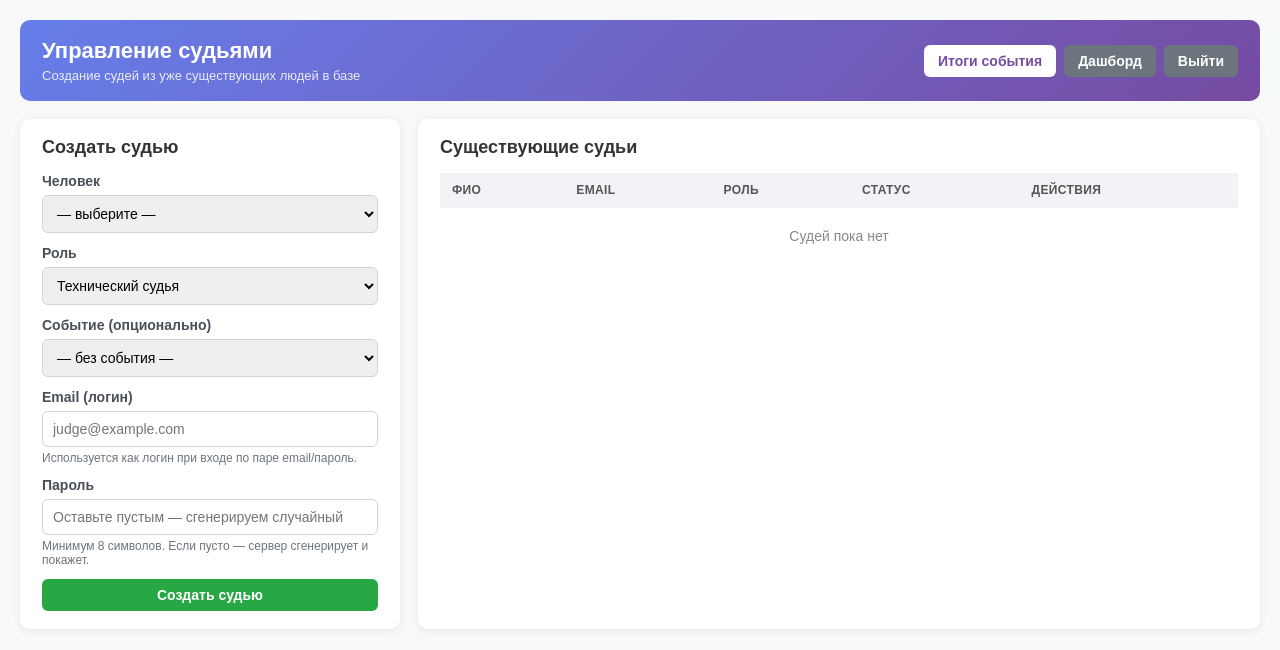
After one commit to mustinessss/astrea, a FastAPI app: template templates/admin_judges.html in a window 1280 px wide. The commit adds this page. Shown: the top 650 px of the page. Run offline with FastAPI, Linux system fonts and the light colour scheme; the template is opened without the code that fills it, so the values that code supplies are empty; parts of the project's set-up code (start-up, migrations or seed data) failed here and were passed over.

Commit message:
потихоньку идем к концу

```diff
--- a/app/api/routes/__init__.py
+++ b/app/api/routes/__init__.py
@@ -3,6 +3,7 @@ from .event import router as event_router
 from .human import router as human_router
 from .score import router as score_router
 from .team import router as team_router
+from app.api.routes.admin import router as admin_router  # NEW
 
 __all__ = [
     "auth_router",
--- a/main.py
+++ b/main.py
@@ -11,7 +11,7 @@ from fastapi.templating import Jinja2Templates
 from pydantic import BaseModel, Field
 from sqlalchemy import func
 
-from app.api.routes import auth_router, event_router, human_router, score_router, team_router
+from app.api.routes import auth_router, event_router, human_router, score_router, team_router,admin_router
 from app.api.services.calculation_service import calculate_performance_score
 from app.api.services.event_calc import calculate_event_results_parallel
 from app.api.services.score_service import upsert_score
@@ -49,7 +49,7 @@ app.include_router(human_router)
 app.include_router(event_router)
 app.include_router(score_router)
 app.include_router(team_router)
-
+app.include_router(admin_router)
 
 # ───────────────────────── Web pages ─────────────────────────
 
@@ -159,40 +159,89 @@ async def dashboard_page(request: Request):
     return templates.TemplateResponse("judge_dashboard.html", context)
 
 
+def _require_main_judge(request: Request) -> Optional[Judge]:
+    """Достаёт судью из cookie и пускает только если роль main_judge/admin.
+    Возвращает Judge или None — если None, нужно делать редирект.
+    """
+    judge_id = request.cookies.get("judge_id")
+    if not judge_id:
+        return None
+    db = SessionLocal()
+    try:
+        judge = db.query(Judge).filter(Judge.id_judge == int(judge_id)).first()
+    finally:
+        db.close()
+    if not judge or judge.role not in ("main_judge", "admin"):
+        return None
+    return judge
+
+
 @app.get("/admin", response_class=HTMLResponse)
 async def admin_page(request: Request):
-    """Сводка по событию — для главного судьи / преподавателя на защите."""
-    judge_id = request.cookies.get("judge_id")
-    if not judge_id:
-        return RedirectResponse(url="/", status_code=302)
+    """Сводка по событию — только для главного судьи."""
+    judge = _require_main_judge(request)
+    if judge is None:
+        return RedirectResponse(url="/dashboard", status_code=302)
+    if judge.id_event is None:
+        return RedirectResponse(url="/admin/judges", status_code=302)
 
     db = SessionLocal()
     try:
-        judge = db.query(Judge).filter(Judge.id_judge == int(judge_id)).first()
-        if not judge or judge.id_event is None:
-            return RedirectResponse(url="/dashboard", status_code=302)
-
         event = db.query(Event).filter(Event.id_event == judge.id_event).first()
-
-        # Пересчёт итогов идёт в пуле потоков (см. event_calc.py).
-        # Каждое выступление считается отдельным потоком со своей сессией БД.
         rows = calculate_event_results_parallel(judge.id_event)
-
-        # Счётчики для шапки.
-        judges_count = db.query(func.count(Judge.id_judge)).filter(Judge.id_event == judge.id_event).scalar() or 0
-        scores_count = db.query(func.count(Score.id_scores)).filter(Score.id_event == judge.id_event).scalar() or 0
+        judges_count = db.query(func.count(Judge.id_judge)).filter(
+            Judge.id_event == judge.id_event
+        ).scalar() or 0
+        scores_count = db.query(func.count(Score.id_scores)).filter(
+            Score.id_event == judge.id_event
+        ).scalar() or 0
     finally:
         db.close()
 
-    context = {
+    return templates.TemplateResponse("admin.html", {
         "request": request,
         "event": event,
         "rows": rows,
         "judges_count": judges_count,
         "perf_count": len(rows),
         "scores_count": scores_count,
-    }
-    return templates.TemplateResponse("admin.html", context)
+    })
+
+
+@app.get("/admin/judges", response_class=HTMLResponse)
+async def admin_judges_page(request: Request):
+    """Страница управления судьями: создать судью из человека, раздать роли и пароли."""
+    judge = _require_main_judge(request)
+    if judge is None:
+        return RedirectResponse(url="/dashboard", status_code=302)
+
+    db = SessionLocal()
+    try:
+        humans = db.query(Human).order_by(Human.last_name, Human.first_name).all()
+        events = db.query(Event).order_by(Event.id_event).all()
+        judges = db.query(Judge).order_by(Judge.id_judge).all()
+        humans_by_id = {h.id: h for h in db.query(Human).all()}
+        judges_view = []
+        for j in judges:
+            h = humans_by_id.get(j.id_human)
+            judges_view.append({
+                "id_judge": j.id_judge,
+                "full_name": f"{h.last_name} {h.first_name}".strip() if h else "—",
+                "email": j.email,
+                "role": j.role,
+                "is_active": j.is_active,
+                "id_event": j.id_event,
+            })
+    finally:
+        db.close()
+
+    return templates.TemplateResponse("admin_judges.html", {
+        "request": request,
+        "humans": humans,
+        "events": events,
+        "judges": judges_view,
+        "current_event_id": judge.id_event,
+    })
 
 
 # ───────────────────────── Judging form (UI) ─────────────────────────
--- a/templates/admin.html
+++ b/templates/admin.html
@@ -30,6 +30,7 @@
 </head>
 <body>
     <a href="/dashboard" class="back-btn">← К дашборду</a>
+    <a href="/admin/judges" class="back-btn" style="background:#764ba2">Управление судьями</a>
 
     <div class="header">
         <h1>{{ event.name_event or "Событие" }}</h1>
--- /dev/null
+++ b/templates/admin_judges.html
@@ -0,0 +1,238 @@
+<!DOCTYPE html>
+<html lang="ru">
+<head>
+    <meta charset="UTF-8">
+    <meta name="viewport" content="width=device-width, initial-scale=1.0">
+    <title>Управление судьями — Астрея</title>
+    <style>
+        body { font-family: Arial, sans-serif; margin: 0; padding: 20px; background: #f8f9fa; }
+        .header { background: linear-gradient(135deg, #667eea 0%, #764ba2 100%); color: #fff; padding: 18px 22px; border-radius: 10px; margin-bottom: 18px; display: flex; justify-content: space-between; align-items: center; flex-wrap: wrap; gap: 12px; }
+        .header h1 { margin: 0; font-size: 22px; }
+        .nav-actions { display: flex; gap: 8px; }
+        .btn { padding: 8px 14px; border: 0; border-radius: 6px; cursor: pointer; text-decoration: none; display: inline-block; font-weight: 600; font-size: 14px; }
+        .btn-secondary { background: #6c757d; color: #fff; }
+        .btn-light { background: #fff; color: #764ba2; }
+        .btn-primary { background: #28a745; color: #fff; }
+        .btn-warn { background: #ffc107; color: #6b5400; }
+        .btn-danger { background: #dc3545; color: #fff; }
+        .btn:hover { opacity: .92; }
+        .grid { display: grid; grid-template-columns: 380px 1fr; gap: 18px; }
+        @media (max-width: 900px) { .grid { grid-template-columns: 1fr; } }
+        .panel { background: #fff; padding: 18px 22px; border-radius: 10px; box-shadow: 0 2px 10px rgba(0,0,0,.08); }
+        .panel h2 { margin-top: 0; font-size: 18px; color: #333; }
+        .field { margin-bottom: 12px; }
+        .field label { display: block; margin-bottom: 6px; font-weight: 600; color: #495057; font-size: 14px; }
+        .field input, .field select { width: 100%; padding: 9px 10px; border: 1px solid #ced4da; border-radius: 6px; font-size: 14px; box-sizing: border-box; }
+        .field input:focus, .field select:focus { outline: none; border-color: #667eea; }
+        .hint { color: #6c757d; font-size: 12px; margin-top: 4px; }
+        table { width: 100%; border-collapse: collapse; }
+        th, td { padding: 10px 12px; text-align: left; border-bottom: 1px solid #eee; font-size: 14px; }
+        th { background: #f1f3f7; font-size: 12px; text-transform: uppercase; color: #555; letter-spacing: .03em; }
+        tr:last-child td { border-bottom: none; }
+        .role-pill { display: inline-block; padding: 3px 10px; border-radius: 12px; background: #e9ecef; color: #333; font-size: 12px; font-weight: 700; }
+        .role-pill.technical { background: #cfe2ff; color: #084298; }
+        .role-pill.artistry  { background: #f8d7da; color: #842029; }
+        .role-pill.main_judge, .role-pill.admin { background: #fff3cd; color: #6b5400; }
+        .role-pill.timekeeper { background: #d1e7dd; color: #0f5132; }
+        .status-dot { display: inline-block; width: 8px; height: 8px; border-radius: 50%; margin-right: 6px; vertical-align: middle; }
+        .status-dot.on { background: #28a745; } .status-dot.off { background: #dc3545; }
+        .row-actions { display: flex; gap: 6px; flex-wrap: wrap; }
+        .toast { position: fixed; top: 20px; right: 20px; background: #28a745; color: #fff; padding: 12px 18px; border-radius: 8px; box-shadow: 0 4px 12px rgba(0,0,0,.2); display: none; z-index: 200; max-width: 380px; }
+        .toast.error { background: #dc3545; } .toast.show { display: block; }
+        .pwd-result { background: #fff3cd; border: 1px solid #ffe69c; padding: 10px 12px; border-radius: 6px; margin-top: 10px; font-family: monospace; word-break: break-all; }
+    </style>
+</head>
+<body>
+    <div class="header">
+        <div>
+            <h1>Управление судьями</h1>
+            <div style="opacity:.85;font-size:13px;margin-top:4px">Создание судей из уже существующих людей в базе</div>
+        </div>
+        <div class="nav-actions">
+            <a href="/admin" class="btn btn-light">Итоги события</a>
+            <a href="/dashboard" class="btn btn-secondary">Дашборд</a>
+            <a href="/" class="btn btn-secondary">Выйти</a>
+        </div>
+    </div>
+
+    <div class="grid">
+        <div class="panel">
+            <h2>Создать судью</h2>
+            <form id="create-form">
+                <div class="field">
+                    <label for="id_human">Человек</label>
+                    <select id="id_human" name="id_human" required>
+                        <option value="">— выберите —</option>
+                        {% for h in humans %}
+                        <option value="{{ h.id }}" data-email="{{ h.email or '' }}">
+                            {{ h.last_name }} {{ h.first_name }}{% if h.patronymic %} {{ h.patronymic }}{% endif %}
+                        </option>
+                        {% endfor %}
+                    </select>
+                </div>
+
+                <div class="field">
+                    <label for="role">Роль</label>
+                    <select id="role" name="role" required>
+                        <option value="technical">Технический судья</option>
+                        <option value="artistry">Художественный судья</option>
+                        <option value="timekeeper">Таймкипер</option>
+                        <option value="main_judge">Главный судья</option>
+                    </select>
+                </div>
+
+                <div class="field">
+                    <label for="id_event">Событие (опционально)</label>
+                    <select id="id_event" name="id_event">
+                        <option value="">— без события —</option>
+                        {% for e in events %}
+                        <option value="{{ e.id_event }}" {% if current_event_id == e.id_event %}selected{% endif %}>
+                            {{ e.name_event or "Событие" }} ({{ e.city }}, {{ e.date }})
+                        </option>
+                        {% endfor %}
+                    </select>
+                </div>
+
+                <div class="field">
+                    <label for="email">Email (логин)</label>
+                    <input type="text" id="email" name="email" required placeholder="judge@example.com">
+                    <div class="hint">Используется как логин при входе по паре email/пароль.</div>
+                </div>
+
+                <div class="field">
+                    <label for="password">Пароль</label>
+                    <input type="text" id="password" name="password" placeholder="Оставьте пустым — сгенерируем случайный" minlength="8">
+                    <div class="hint">Минимум 8 символов. Если пусто — сервер сгенерирует и покажет.</div>
+                </div>
+
+                <button type="submit" class="btn btn-primary" style="width:100%">Создать судью</button>
+                <div id="pwd-result" class="pwd-result" style="display:none"></div>
+            </form>
+        </div>
+
+        <div class="panel">
+            <h2>Существующие судьи</h2>
+            <table>
+                <thead>
+                    <tr>
+                        <th>ФИО</th>
+                        <th>Email</th>
+                        <th>Роль</th>
+                        <th>Статус</th>
+                        <th>Действия</th>
+                    </tr>
+                </thead>
+                <tbody id="judges-tbody">
+                {% for j in judges %}
+                <tr data-id="{{ j.id_judge }}">
+                    <td>{{ j.full_name }}</td>
+                    <td>{{ j.email }}</td>
+                    <td><span class="role-pill {{ j.role }}">{{ j.role }}</span></td>
+                    <td>
+                        <span class="status-dot {% if j.is_active %}on{% else %}off{% endif %}"></span>
+                        {% if j.is_active %}активен{% else %}отключён{% endif %}
+                    </td>
+                    <td class="row-actions">
+                        <button class="btn btn-warn" onclick="resetPassword({{ j.id_judge }})">Новый пароль</button>
+                        <button class="btn btn-danger" onclick="toggleActive({{ j.id_judge }})">
+                            {% if j.is_active %}Отключить{% else %}Включить{% endif %}
+                        </button>
+                    </td>
+                </tr>
+                {% else %}
+                <tr><td colspan="5" style="color:#888;text-align:center;padding:20px">Судей пока нет</td></tr>
+                {% endfor %}
+                </tbody>
+            </table>
+        </div>
+    </div>
+
+    <div class="toast" id="toast"></div>
+
+    <script>
+    // Авто-подстановка email из выбранного человека.
+    document.getElementById('id_human').addEventListener('change', function() {
+        const opt = this.options[this.selectedIndex];
+        const emailInput = document.getElementById('email');
+        if (opt && opt.dataset.email && !emailInput.value) {
+            emailInput.value = opt.dataset.email;
+        }
+    });
+
+    function showToast(msg, isError) {
+        const t = document.getElementById('toast');
+        t.textContent = msg;
+        t.classList.toggle('error', !!isError);
+        t.classList.add('show');
+        setTimeout(() => t.classList.remove('show'), 3500);
+    }
+
+    document.getElementById('create-form').addEventListener('submit', async (ev) => {
+        ev.preventDefault();
+        const fd = new FormData(ev.target);
+        const payload = {
+            id_human: parseInt(fd.get('id_human')),
+            role: fd.get('role'),
+            email: fd.get('email').trim(),
+        };
+        const eventVal = fd.get('id_event');
+        if (eventVal) payload.id_event = parseInt(eventVal);
+        const pwd = fd.get('password').trim();
+        if (pwd) payload.password = pwd;
+
+        try {
+            const res = await fetch('/admin/judges', {
+                method: 'POST',
+                headers: {'Content-Type': 'application/json'},
+                body: JSON.stringify(payload),
+            });
+            if (!res.ok) {
+                const err = await res.json().catch(() => ({}));
+                throw new Error(err.detail || ('HTTP ' + res.status));
+            }
+            const data = await res.json();
+            showToast('Судья создан');
+            const out = document.getElementById('pwd-result');
+            if (data.generated_password) {
+                out.style.display = 'block';
+                out.innerHTML = 'Сгенерированный пароль для <b>' + data.email +
+                    '</b>: <b>' + data.generated_password + '</b><br>' +
+                    '<span style="color:#856404">Сохраните его — пароль больше не покажется.</span>';
+            } else {
+                out.style.display = 'none';
+            }
+            setTimeout(() => window.location.reload(), 1500);
+        } catch (e) {
+            showToast('Ошибка: ' + e.message, true);
+        }
+    });
+
+    async function resetPassword(id) {
+        if (!confirm('Сгенерировать новый пароль для этого судьи?')) return;
+        try {
+            const res = await fetch('/admin/judges/' + id + '/reset-password', {
+                method: 'POST',
+                headers: {'Content-Type': 'application/json'},
+                body: JSON.stringify({}),
+            });
+            if (!res.ok) throw new Error('HTTP ' + res.status);
+            const data = await res.json();
+            alert('Новый пароль для ' + data.email + ':\n\n' + data.generated_password +
+                  '\n\nСохраните его — пароль больше не покажется.');
+        } catch (e) {
+            showToast('Ошибка: ' + e.message, true);
+        }
+    }
+
+    async function toggleActive(id) {
+        try {
+            const res = await fetch('/admin/judges/' + id + '/toggle-active', {method: 'POST'});
+            if (!res.ok) throw new Error('HTTP ' + res.status);
+            window.location.reload();
+        } catch (e) {
+            showToast('Ошибка: ' + e.message, true);
+        }
+    }
+    </script>
+</body>
+</html>
```
Also changed, not shown: app/api/routes/admin.py (added, +135 -0 lines), app/schemas/judge_admin.py (added, +46 -0 lines), templates/judge_performance.html (+82 -19 lines).
